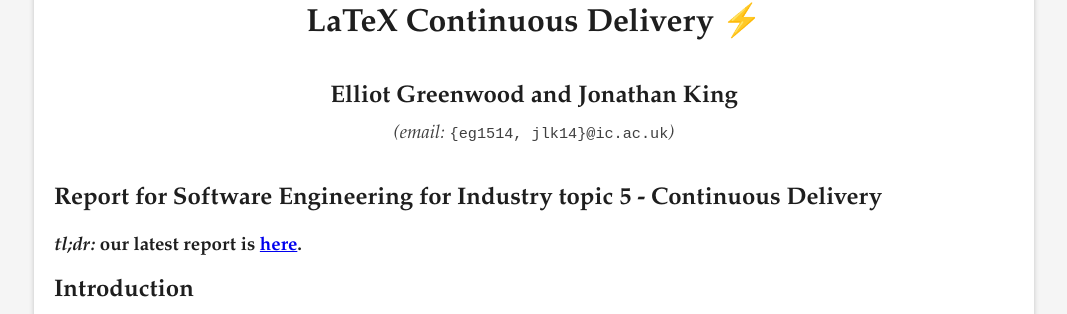
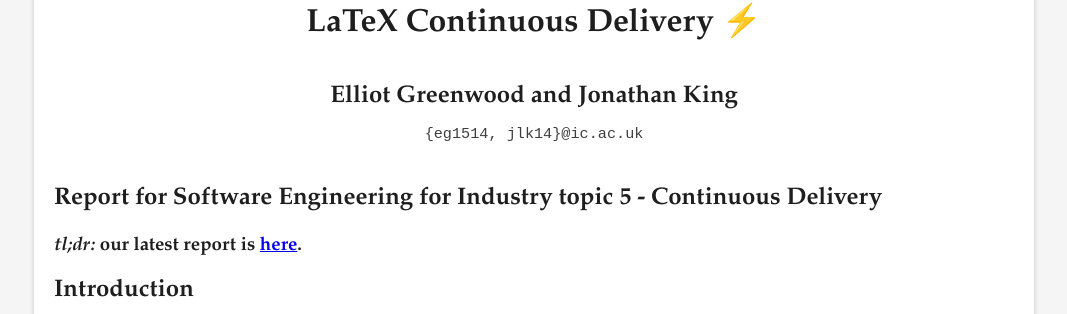
Before and after one commit to jonathanlking/sei-topic-5, a Jekyll site: the page built from README.md, in a window 1280 px wide. Shown: the part 110-424 px from the top of the page, without its empty margins (106-1173 px from the left). Built offline with Jekyll 4.4.1, drawn with Linux system fonts in a browser that asks for light colours; our own code applies the rules of GitHub Pages for plain Markdown files.

Commit message:
Change email style

```diff
--- a/_layouts/default.html
+++ b/_layouts/default.html
@@ -3,7 +3,7 @@
   <head>
     <meta charset="utf-8" />
     <meta name="viewport" content="width=device-width" />
-    <title>{{page.title}}</title>
+    <title>{{site.title}}</title>
     <link rel="stylesheet" href="{{ "/assets/main.css" | relative_url }}" type="text/css" media="screen" charset="utf-8">
   </head>
   <body>
@@ -11,7 +11,7 @@
       <header class="front-matter">
         <h1 class="title">{{ site.title }}</h1>
         <h2 class="author">{{ site.author }}</h2>
-        <h3 class="email">(email: <code>{{ site.email }}</code>)</h3>
+        <h3 class="email"><code>{{ site.email }}</code></h3>
       </header>
       <article>
         <h2>{{ site.description }}</h2>
--- a/_sass/latex-ish.scss
+++ b/_sass/latex-ish.scss
@@ -29,10 +29,6 @@
   .email {
     color: #3f3f3f;
     font-weight: normal;
-    font-style: italic;
     margin-top: 10px;
-    & > code {
-      font-style: normal;
-    }
   }
 }
```
